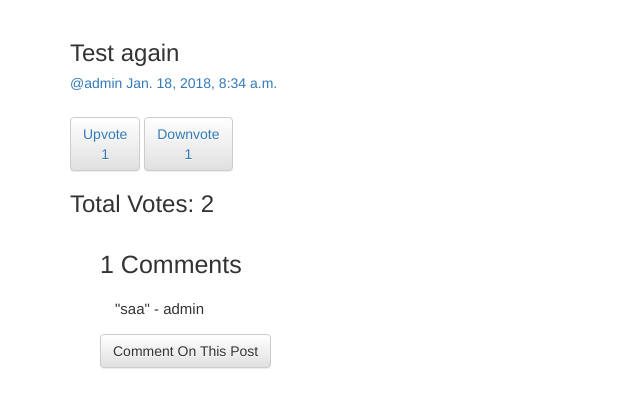
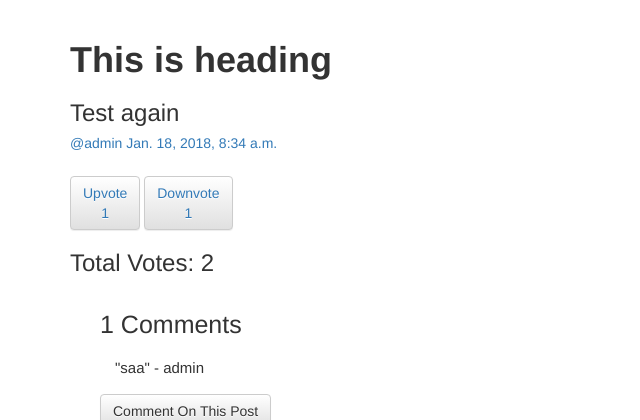
Before and after one commit to thecodinghub/news-for-good, a Django app: page /posts/by/admin/1 in a window 1280 px wide. Shown: the part 52-472 px from the top of the page, without its empty margins (0-640 px from the left). Run offline with Django 3.2, Linux system fonts and the light colour scheme; data comes from the database, SQL or seed files in the repository; some libraries are stand-ins or nearby versions.

Commit message:
heading in _post

```diff
--- a/news/templates/news/_post.html
+++ b/news/templates/news/_post.html
@@ -1,4 +1,5 @@
 <div class="post media">
+  <h1><b>{{ post.heading }}</b></h1>
   <h3>{{ post.message_html|safe }}</h3>
 
   <div class="media-body">
```
